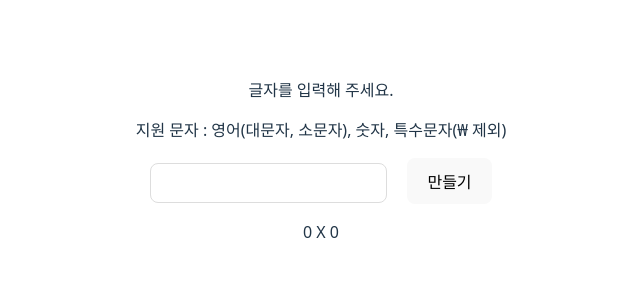
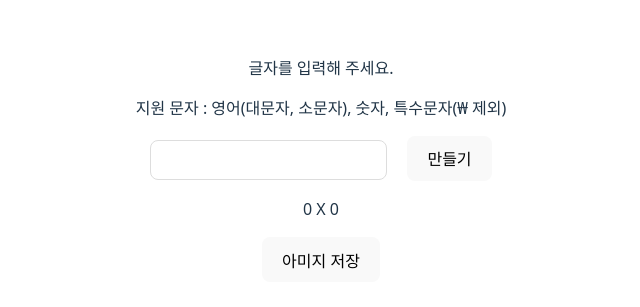
Before and after one commit to ShinEunBee/knitting-text, a React (Vite) app: page / in a window 1280 px wide. Shown: the part 239-546 px from the top of the page, without its empty margins (319-959 px from the left). Built offline with nearby package versions, Linux system fonts and the light colour scheme.

Commit message:
이미지 파일 저장

```diff
--- a/index.html
+++ b/index.html
@@ -2,7 +2,7 @@
 <html lang="en">
   <head>
     <meta charset="UTF-8" />
-    <link rel="icon" type="image/svg+xml" href="/vite.svg" />
+    <!-- <link rel="icon" type="image/svg+xml" href="/vite.svg" /> -->
     <meta name="viewport" content="width=device-width, initial-scale=1.0" />
     <title>뜨개 도안 쉽게 만들기</title>
   </head>
--- a/package.json
+++ b/package.json
@@ -15,7 +15,8 @@
     "gh-pages": "^6.3.0",
     "js-pixel-fonts": "^1.6.0",
     "react": "^19.1.1",
-    "react-dom": "^19.1.1"
+    "react-dom": "^19.1.1",
+    "save-svg-as-png": "^1.4.17"
   },
   "devDependencies": {
     "@eslint/js": "^9.33.0",
--- a/src/App.tsx
+++ b/src/App.tsx
@@ -1,5 +1,6 @@
 import { useState } from "react";
 import { fonts, renderPixels } from "js-pixel-fonts";
+import { saveSvgAsPng } from "save-svg-as-png";
 import "./App.css";
 
 type Grid = boolean[][];
@@ -33,6 +34,16 @@ export default function App() {
     }
   };
 
+  const handleSave = () => {
+    const svg = document.getElementById("knittingSVG") as SVGSVGElement | null;
+    if (!svg) return;
+
+    saveSvgAsPng(svg, "your-text.png", {
+      scale: 3, // 해상도
+      backgroundColor: "#ffffff"
+    });
+  };
+
   return (
     <>
       <p>글자를 입력해 주세요.</p>
@@ -40,9 +51,13 @@ export default function App() {
       <input type="text" value={inputText} onChange={handleChange} />
       <button onClick={handleUpdate}>만들기</button>
 
-      <p>{grid.length} X {grid[0]?.length ?? 0}</p>
+      <p>
+        {grid.length} X {grid[0]?.length ?? 0}
+      </p>
 
       <SVGPreview grid={grid} cellSize={24} />
+
+      <button onClick={handleSave}>아미지 저장</button>
     </>
   );
 }
@@ -60,6 +75,7 @@ function SVGPreview({
 
   return (
     <svg
+      id="knittingSVG"
       width={cols * cellSize}
       height={rows * cellSize}
       viewBox={`0 0 ${cols * cellSize} ${rows * cellSize}`}
```
Also changed, not shown: 1 other file (tests, documents, lock files or other folders).
